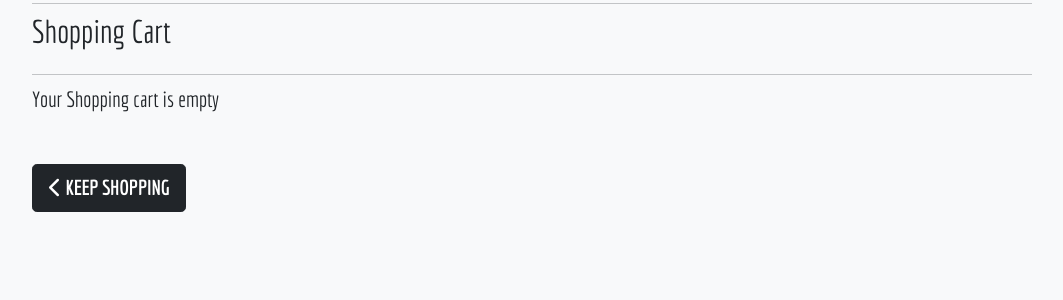
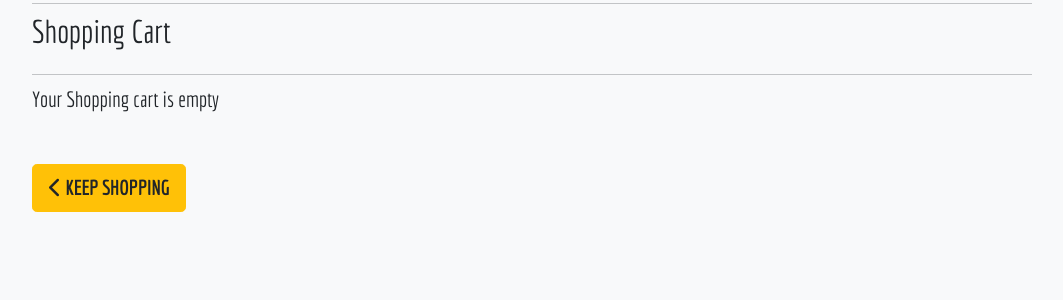
Before and after one commit to C-Undritz/Boardgame-Bazaar, a Django app: page /cart/ in a window 1280 px wide, with the pointer over the restyled element. Shown: the part 155-455 px from the top of the page, without its empty margins (108-1171 px from the left). Run offline with Django 3.2, Linux system fonts and the light colour scheme; parts of the project's set-up code (start-up, migrations or seed data) failed here and were passed over; some libraries are stand-ins or nearby versions; some web fonts are replaced.

Commit message:
style: added modifications to the bootstrap buttons

```diff
--- a/static/css/base.css
+++ b/static/css/base.css
@@ -83,6 +83,21 @@ hr {
     margin-top: 45px;
 }
 
+/* ------------------ Button styles ------------------- */
+
+.btn-outline-dark:hover {
+    border: solid 1px #FFC107;
+    background-color: #FFC107;
+    color: #212529;
+
+}
+
+.btn-warning:hover {
+    border: solid 1px #212529;
+    background-color: #212529;
+    color: #FFC107;
+}
+
 /* ------------------ Media Queries ------------------- */
 
 /* From Boutique Ado */
```
